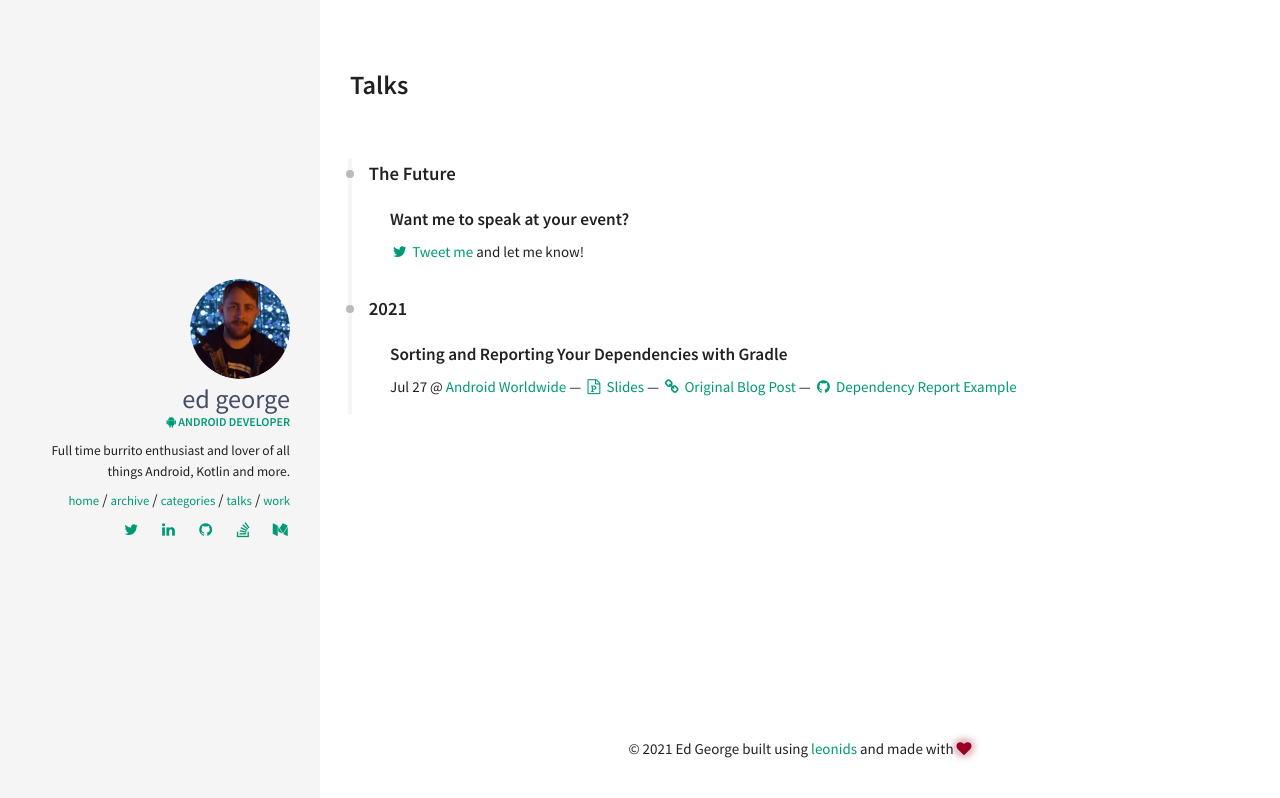
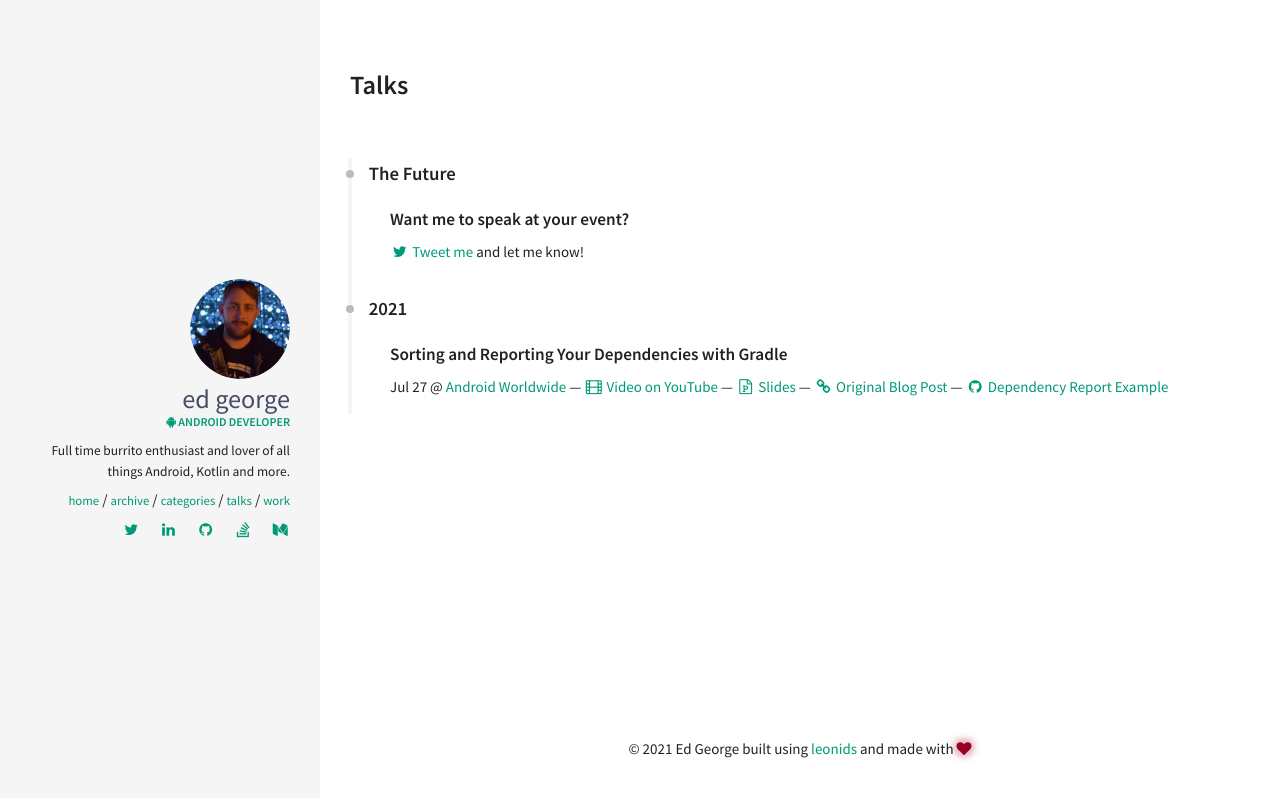
Before and after one commit to ed-george/ed-george.github.io, a Jekyll site: the page built from talks.html, in a window 1280 px wide. Shown: the top 798 px of the page. Built offline with Jekyll 4.4.1, drawn with Linux system fonts in a browser that asks for light colours.

Commit message:
Add video url 📼

```diff
--- a/_data/index/talks.yaml
+++ b/_data/index/talks.yaml
@@ -24,6 +24,9 @@
   slides:
     title: Slides
     url: https://speakerdeck.com/sp4ghetticode/sorting-and-reporting-your-dependencies-with-gradle
+  video:
+    title: Video on YouTube
+    url: https://youtu.be/4PCCiEThhbE
   links:
   - title: Original Blog Post
     url: https://ed-george.github.io/articles/15-07-2020/gradle-sorting-reporting
```
